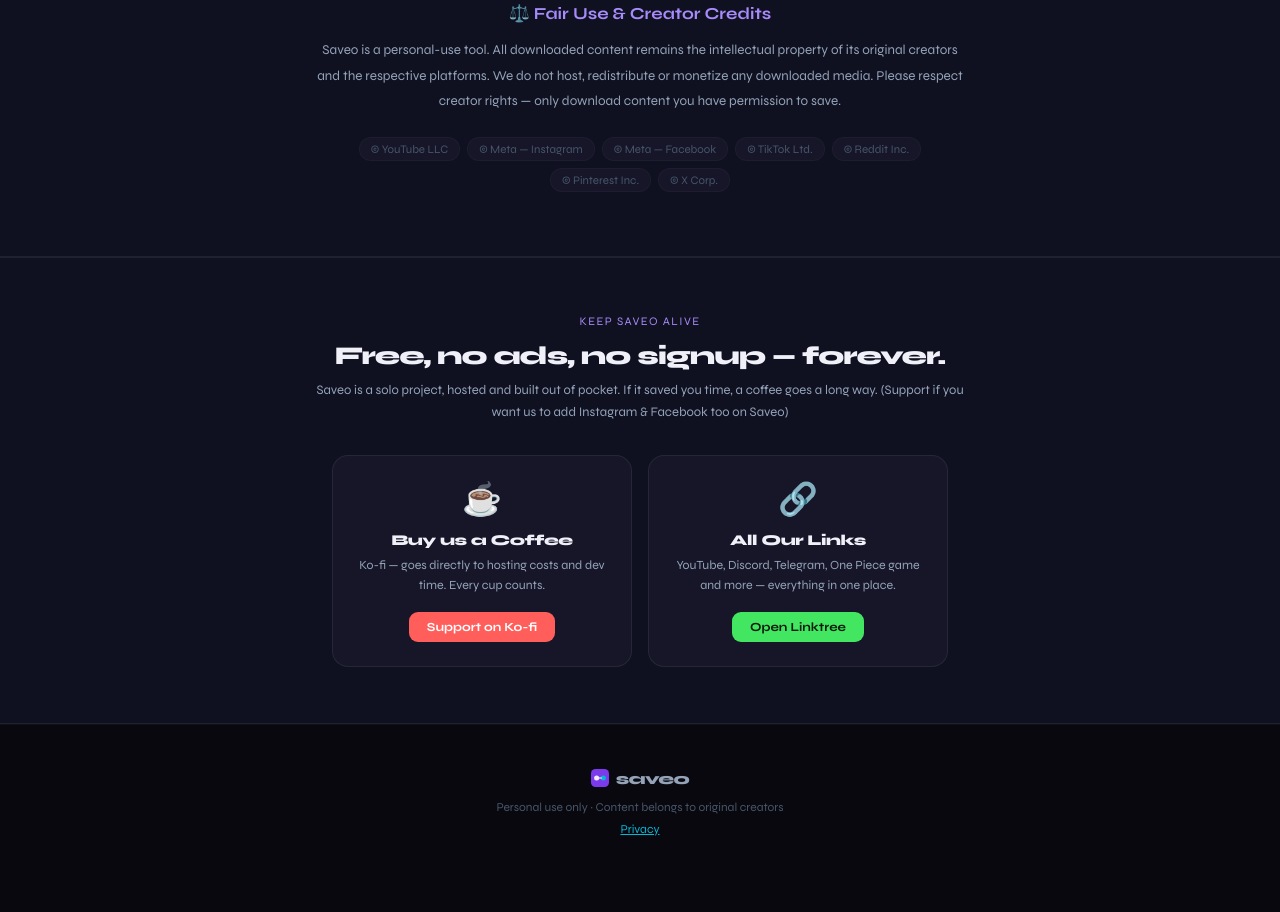
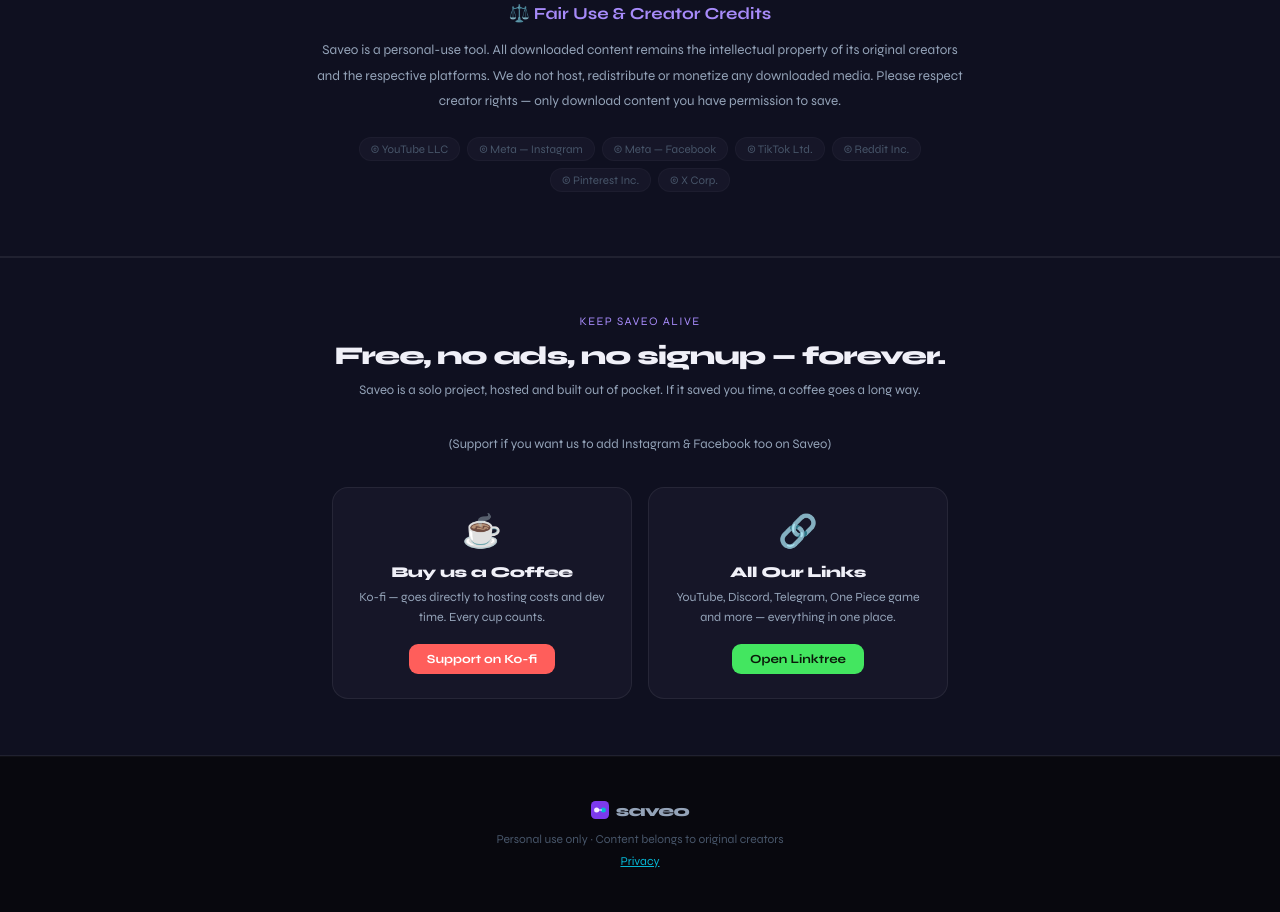
Before and after one commit to AkshatzOG/saveo, a plain HTML site: page index.html in a window 1280 px wide. Shown: the part 2437-3349 px from the top of the page. Before the commit the page ends 3317 px from the top, so only its background shows below. Drawn offline with Linux system fonts and the light colour scheme.

Commit message:
Split donation message into two paragraphs

```diff
--- a/index.html
+++ b/index.html
@@ -428,8 +428,8 @@ footer a:hover{color:var(--muted);}
   <div class="donate-inner">
     <div class="donate-label">Keep Saveo alive</div>
     <div class="donate-title">Free, no ads, no signup — forever.</div>
-    <div class="donate-sub">Saveo is a solo project, hosted and built out of pocket. If it saved you time, a coffee goes a long way.
-    (Support if you want us to add Instagram & Facebook too on Saveo)</div>
+    <div class="donate-sub">Saveo is a solo project, hosted and built out of pocket. If it saved you time, a coffee goes a long way.</div>
+    <div class="donate-sub">(Support if you want us to add Instagram & Facebook too on Saveo)</div>
     <div class="donate-grid">
       <a class="donate-card-box dc-kofi" href="https://ko-fi.com/nirvanayt" target="_blank">
         <div class="donate-card-icon">☕</div>
```
